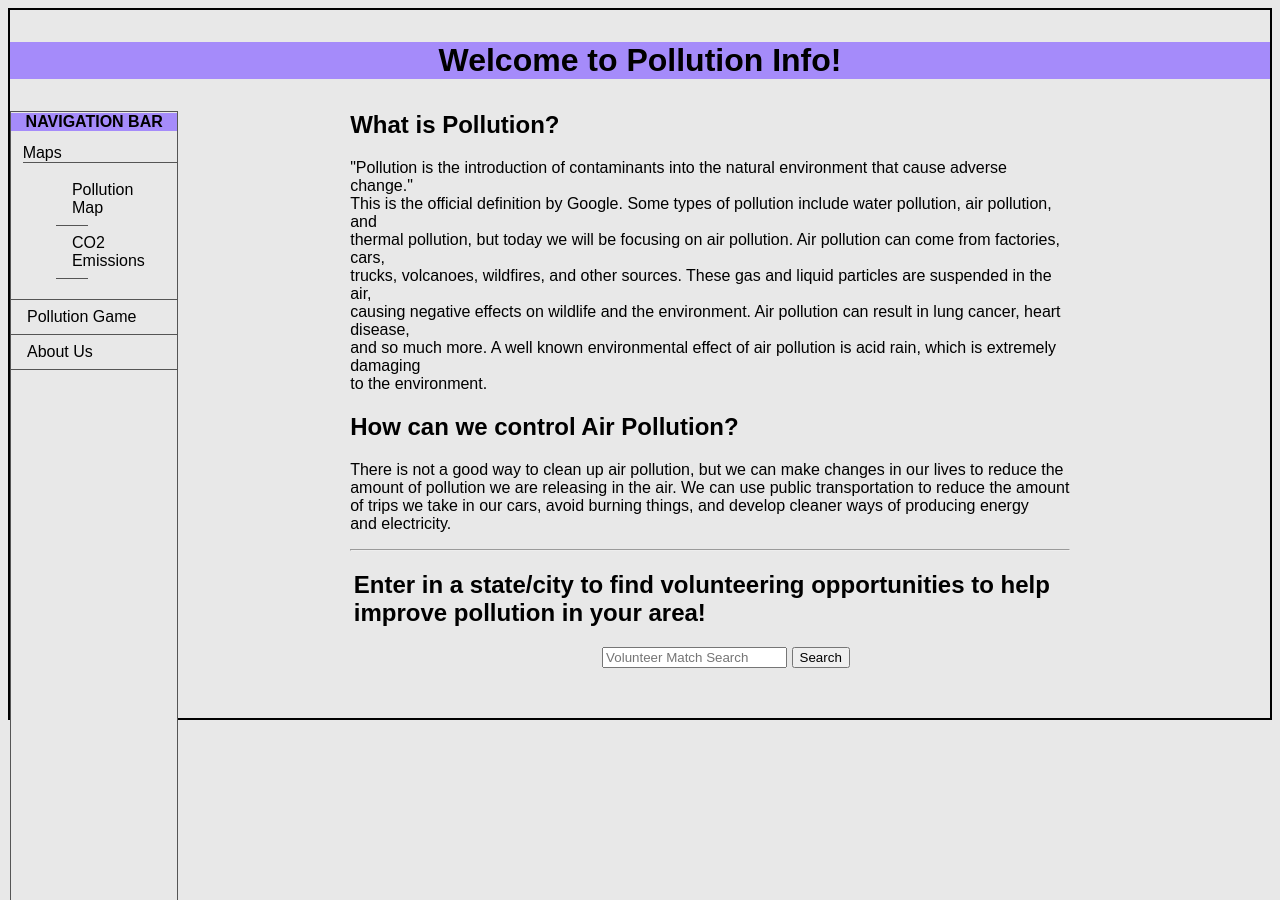
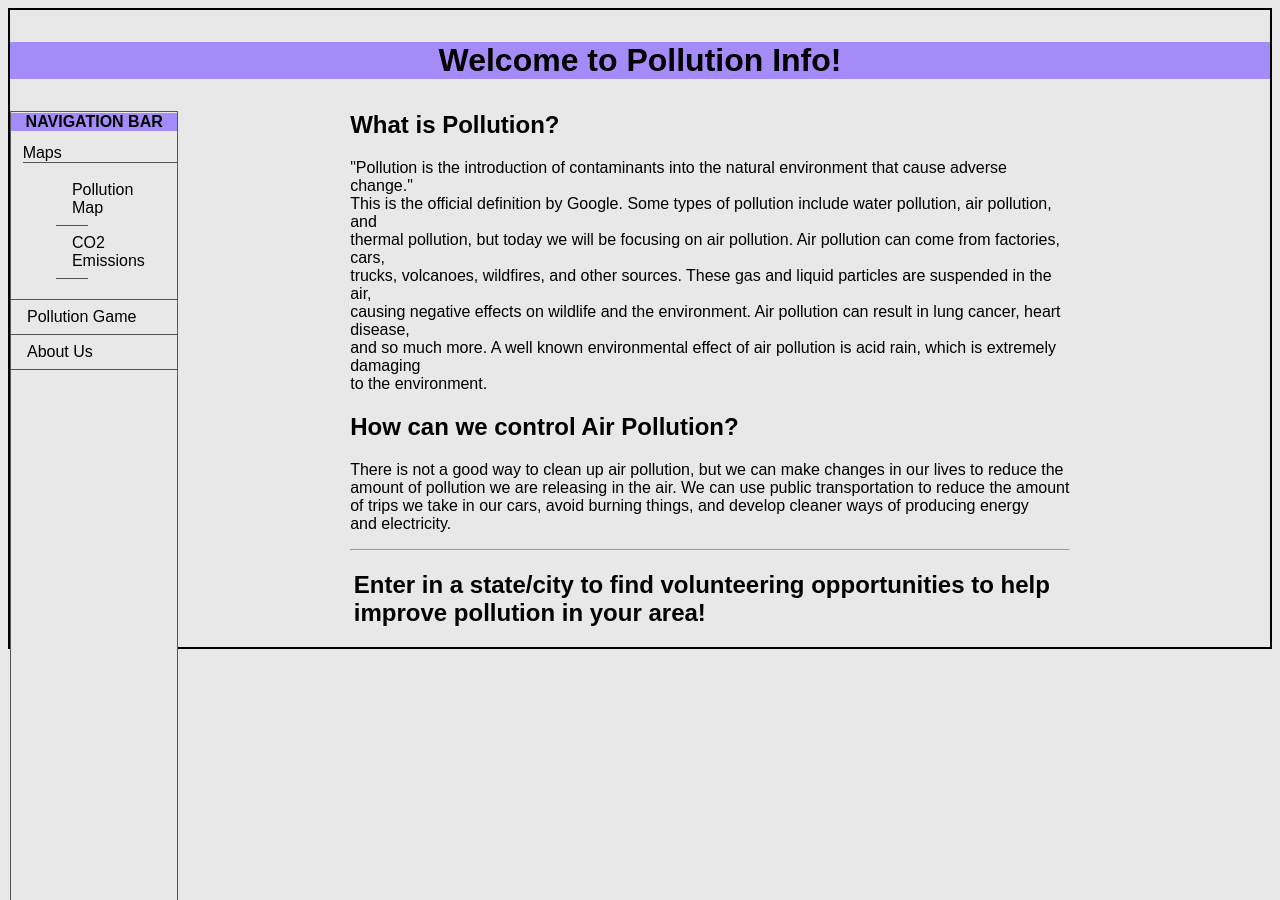
Before and after one commit to risheethagb/AirPollutionFinal, a Jekyll site: the page index.html, which Jekyll copies as it is, in a window 1280 px wide. Built offline with Jekyll 4.4.1, drawn with Linux system fonts in a browser that asks for light colours; comment, search, counter and statistics services are not loaded.

Commit message:
Update index.html

```diff
--- a/index.html
+++ b/index.html
@@ -81,9 +81,8 @@
         <hr>
 	<h2 style="margin-left:0.5%;">Enter in a state/city to find volunteering opportunities to help improve pollution in your area!</h2>
 
-	<form style="margin-left:35%;margin-bottom:50px;" action = "https://www.allforgood.org/search/" method = "Get" target = "_blank">
-	<input type = "text" name = "q" placeholder = "Volunteer Match Search">
-	<input type = "submit" value = "Search">
+	<script async src="https://cse.google.com/cse.js?cx=004544178852656918422:_xjhyzfnlvw"></script>
+<div class="gcse-search"></div>
     </p>
 
   </body>
```
